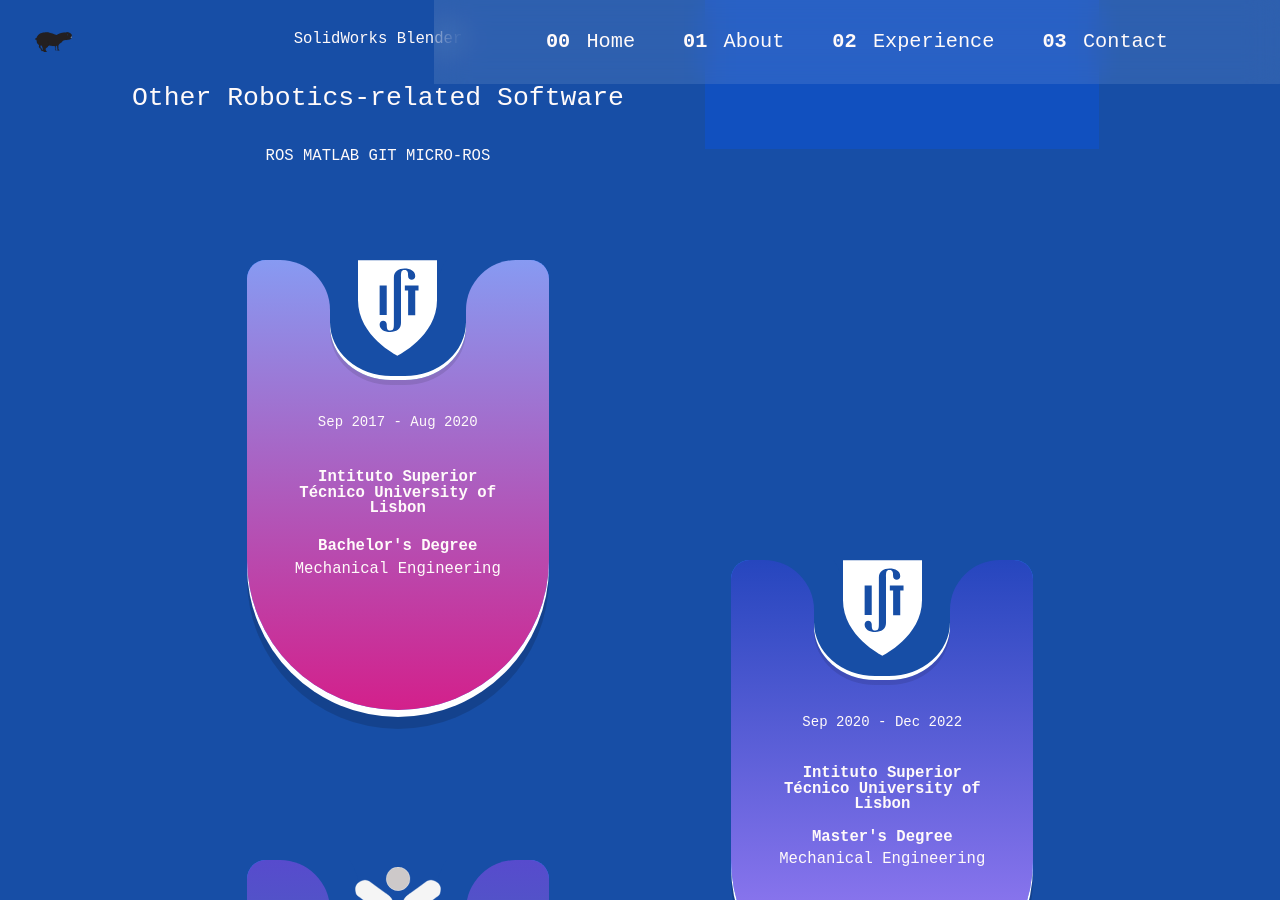
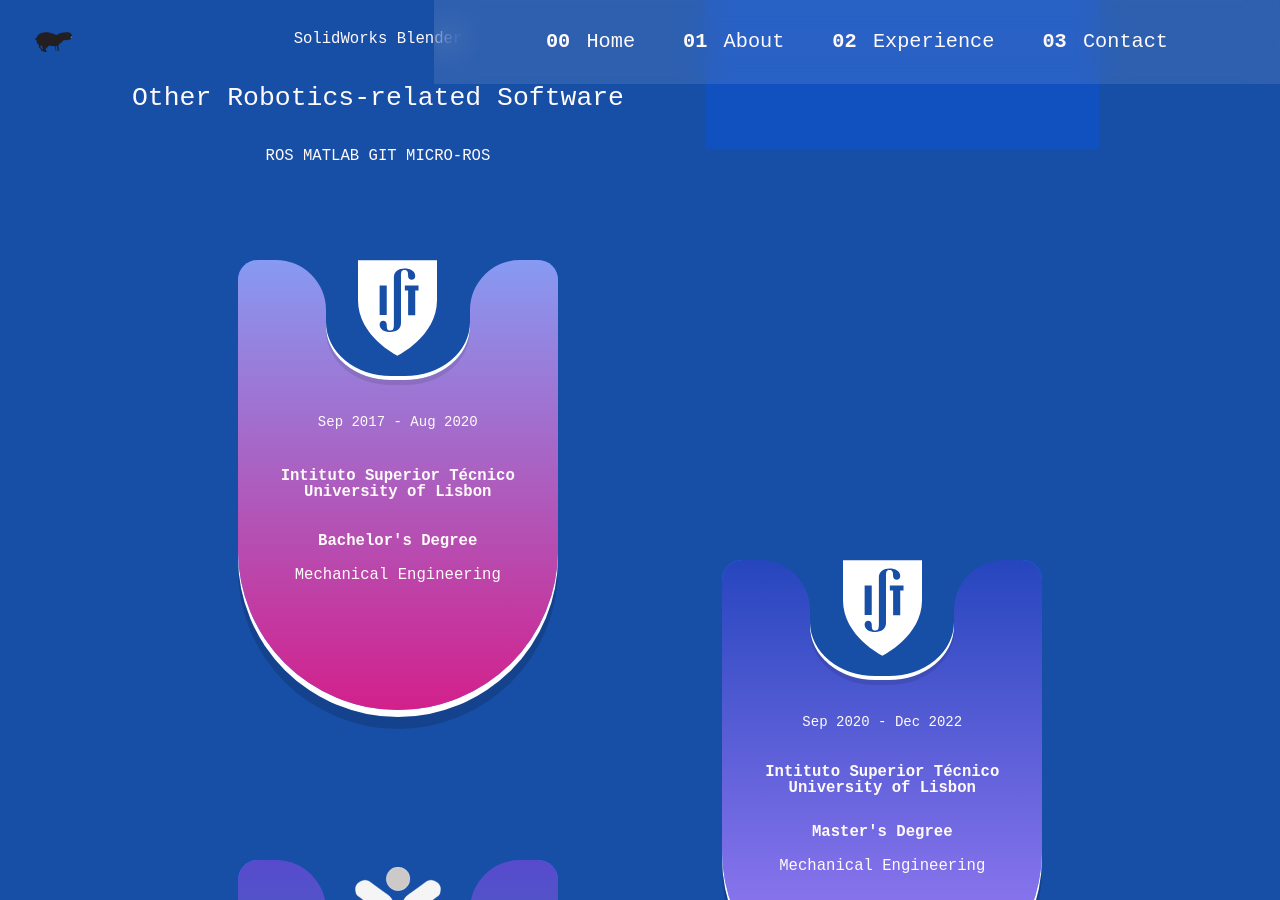
Before and after one commit to PlatHum/resume-website, a Jekyll site: the page built from index.html, in a window 1280 px wide and 900 px high, scrolled down 1078 px. Built offline with Jekyll 4.4.1, drawn with Linux system fonts in a browser that asks for light colours.

Commit message:
Wider education timeline cards on mobile

```diff
--- a/css/main.css
+++ b/css/main.css
@@ -469,7 +469,8 @@
   position: relative;
   /*     width: 320px; */
   height: 100%;
-  width: 50%;
+  width: 40%;
+  min-width: 320px;
   /*     aspect-ratio: 0.7111; */
   background: #287bff;
   border-radius: 20px;
@@ -580,12 +581,17 @@
 
 @media (max-width: 1199px) {
   .timeline-card {
-    width: 65%;
-    height: 75%; } }
+    width: 55%;
+    height: 75%;
+    min-width: 250px; } }
 @media (max-width: 599px) {
+  .education-container {
+    grid-template-columns: 1fr 0.9fr 1fr; }
+
   .timeline-card {
-    width: 100%;
-    height: 60%; }
+    width: 75%;
+    height: 60%;
+    min-width: 190px; }
 
   .timeline-card-icon {
     border-bottom-left-radius: 30%;
@@ -629,7 +635,7 @@
   padding-bottom: clamp(50px, 25%, 70px);
   display: grid;
   grid-template-rows: 0.5fr 0.65fr min-content 0.75fr min-content;
-  row-gap: 3%; }
+  row-gap: clamp(3%, 2vmin, 10%); }
 
 @media (max-width: 1199px) {
   .timeline-card-content {
```
Also changed, not shown: sass/_education.scss (+10 -4 lines).
